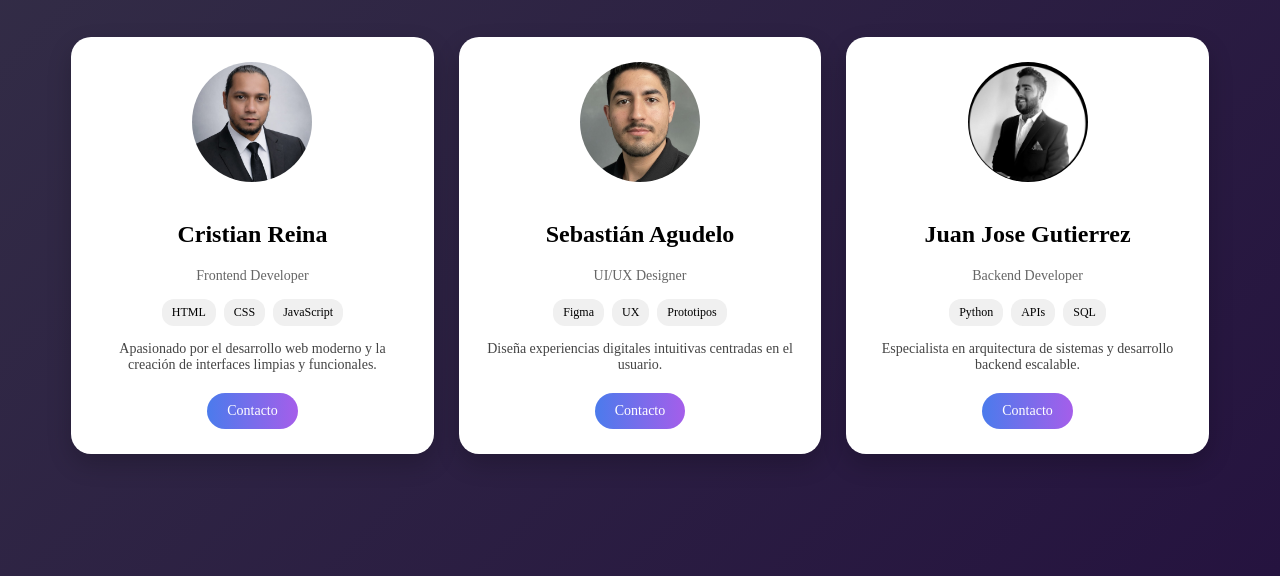
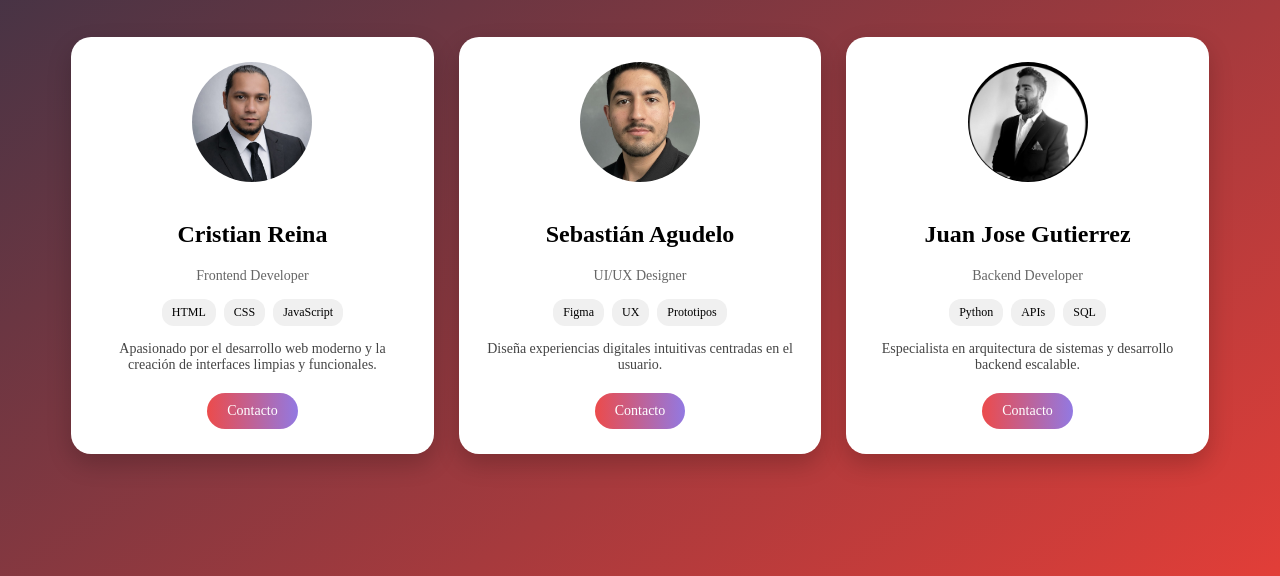
Before and after one commit to Jujogumo/mi-proyecto, a plain HTML site: page index.html in a window 1280 px wide. Shown: the part 240-816 px from the top of the page. Drawn offline with Linux system fonts and the light colour scheme.

Commit message:
Cambio de colores

```diff
--- a/style.css
+++ b/style.css
@@ -6,7 +6,7 @@
     }
 
     body {
-        background: linear-gradient(135deg, #342f47, #25133f);
+        background: linear-gradient(145deg, #2f3247, #e23e38);
         min-height: 100vh;
         display: flex;
         justify-content: center;
@@ -103,7 +103,7 @@
     .btn {
         display: inline-block;
         text-decoration: none;
-        background: linear-gradient(90deg, #4b7bec, #a55eea);
+        background: linear-gradient(90deg, #ec4b4b, #9279e2);
         color: white;
         padding: 10px 20px;
         border-radius: 25px;
```
